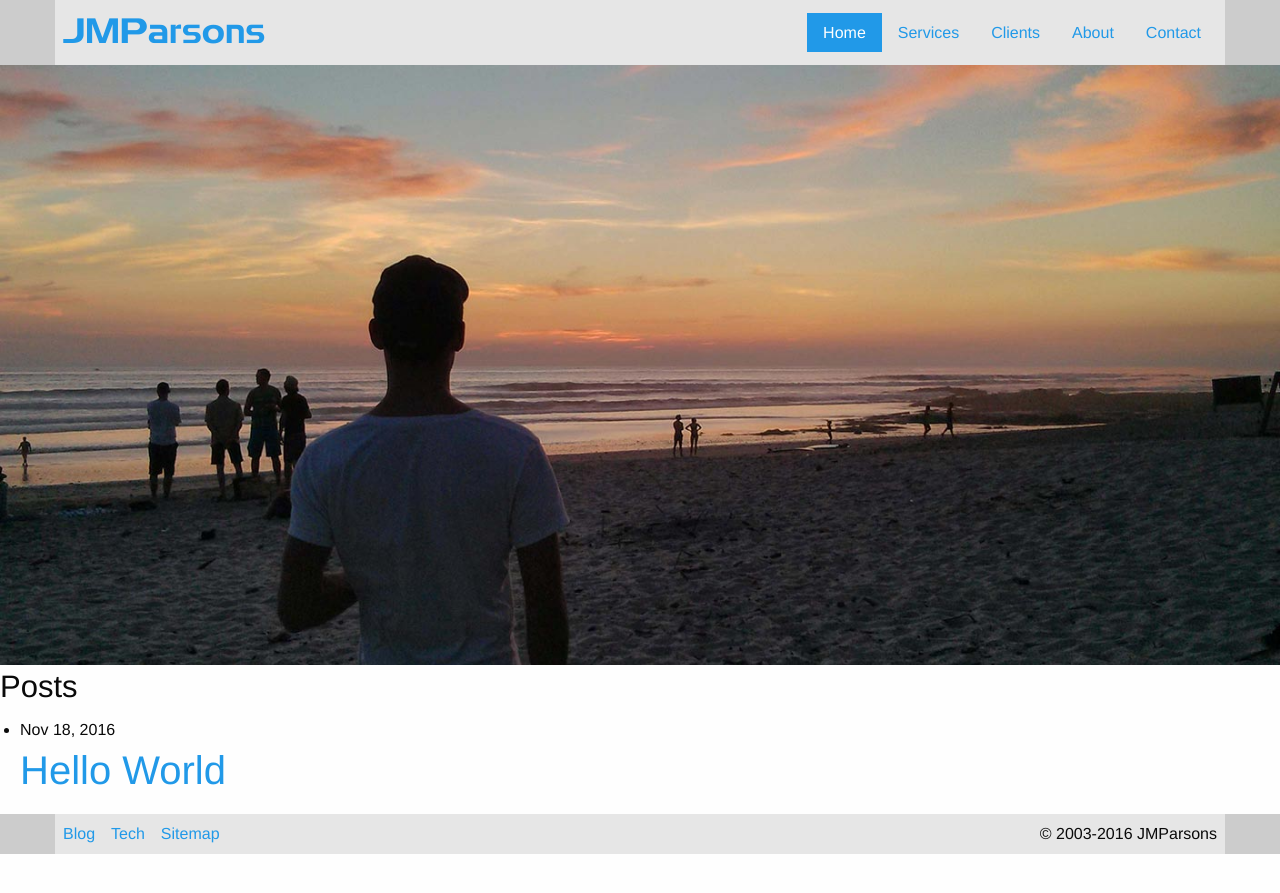
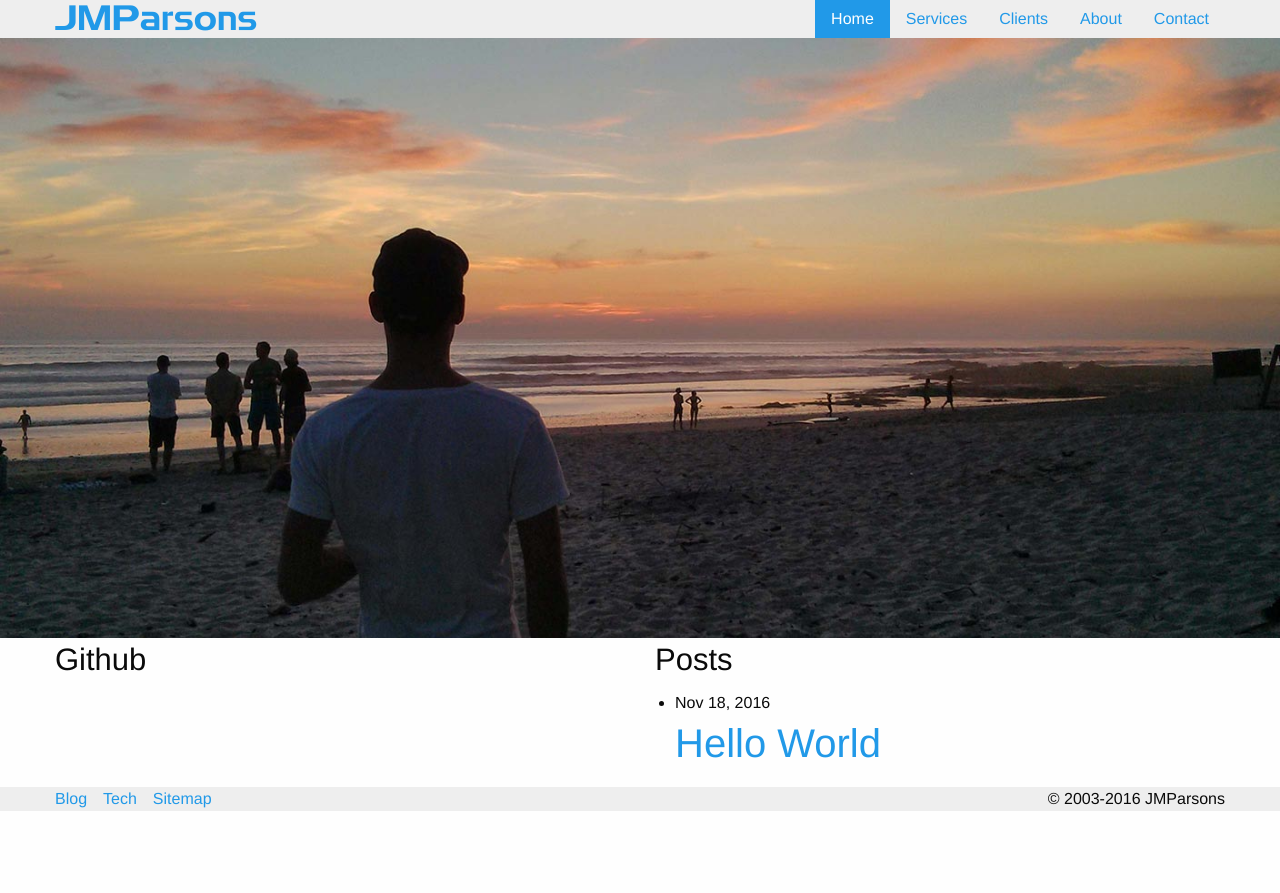
Before and after one commit to jmparsons/jmpweb-old-jekyll, a Jekyll site: the page built from index.md, in a window 1280 px wide. Shown: the top 893 px of the page. Built offline with Jekyll 4.4.1, drawn with Linux system fonts in a browser that asks for light colours.

Commit message:
Cleaning up home page and topbar.

```diff
--- a/_layouts/home.html
+++ b/_layouts/home.html
@@ -1,24 +1,29 @@
 ---
 layout: default
 ---
-
 <div class="home">
 
   {{ content }}
 
   <div class="index-image"></div>
 
+  <div class="row medium-unstack">
+    <div class="columns">
+      <h3>Github</h3>
+    </div>
+    <div class="columns">
       <h3>Posts</h3>
       <ul class="post-list">
         {% for post in site.posts %}
           <li>
             <span class="post-meta">{{ post.date | date: "%b %-d, %Y" }}</span>
-
             <h2>
               <a class="post-link" href="{{ post.url | relative_url }}">{{ post.title | escape }}</a>
             </h2>
           </li>
         {% endfor %}
       </ul>
+    </div>
+  </div>
 
 </div>
--- a/assets/css/components/footer.scss
+++ b/assets/css/components/footer.scss
@@ -1,3 +1,3 @@
 .site-footer {
-  background: #ccc;
+  background: #eee;
 }
--- a/assets/css/components/header.scss
+++ b/assets/css/components/header.scss
@@ -1,11 +1,12 @@
 .site-header {
-  background: #ccc;
+  background: #eee;
 }
 
 h1.logo {
   margin: 0;
   padding: 0;
   font-size: 1rem;
+  line-height: 1;
 }
 
 .logo a {
--- a/assets/css/foundation/_settings.scss
+++ b/assets/css/foundation/_settings.scss
@@ -567,9 +567,9 @@ $tooltip-radius: $global-radius;
 // 36. Top Bar
 // -----------
 
-$topbar-padding: 0.5rem;
-$topbar-background: $light-gray;
-$topbar-submenu-background: $topbar-background;
+$topbar-padding: 0;
+$topbar-background: transparent;
+$topbar-submenu-background: transparent;
 $topbar-title-spacing: 1rem;
 $topbar-input-width: 200px;
 $topbar-unstack-breakpoint: medium;
```
Lines whose indentation alone changed are shown as unchanged.
